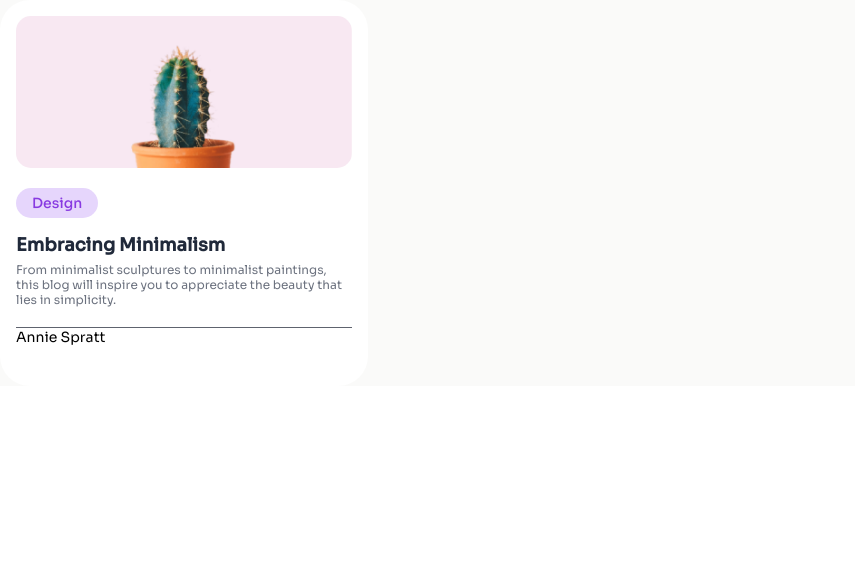
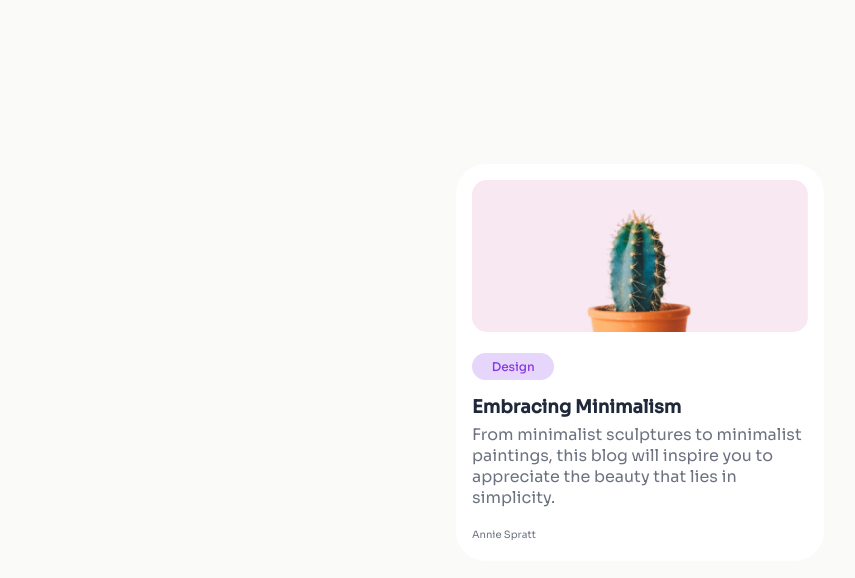
Before and after one commit to ZokaDev/Minimal-Blog-Card, a plain HTML site: page index.html in a window 1280 px wide. Shown: the whole page, without its empty margins (0-855 px from the left). Drawn offline with Linux system fonts and the light colour scheme.

Commit message:
updating style 2

```diff
--- a/style.css
+++ b/style.css
@@ -22,17 +22,19 @@
   --background-color: #e5eaf0;
 }
 
-main{
+body {
   font-family: 'Sora', sans-serif;
   background-color: var(--main-background-color);
+}
+main{
   display: flex;
+  justify-content: center;
   align-items: center;
 }
-
 .card-body {
+  margin-top: 164px;
   width: 336px;
   border-radius: 30px;
-  font-size: var(--body-font-size);
   background-color: var(--card-background-color);
   padding:16px 16px 20px;
 }
@@ -45,7 +47,7 @@ main{
 }
 
 .small__button{
-  font-size: var(--body-text-font-size);
+  font-size: var(--small-text-font-size);
   color: var(--button-text-color);
   background-color: var(--button-background-color);
   text-align: center;
@@ -63,12 +65,12 @@ main{
 }
 
 .small__text{
-  font-size: var(--small-text-font-size);
+  font-size: var(--body-text-font-size);
   color: var(--small-text-color);
   margin-bottom: 20px;
 }
 
 .tag{
-  border-top: 1px solid hsl(221, 8%, 40%);
-  margin-bottom: 20px;
+  font-size: var(--tag-text-font-size);
+  color: var(--small-text-color);
 }
```
